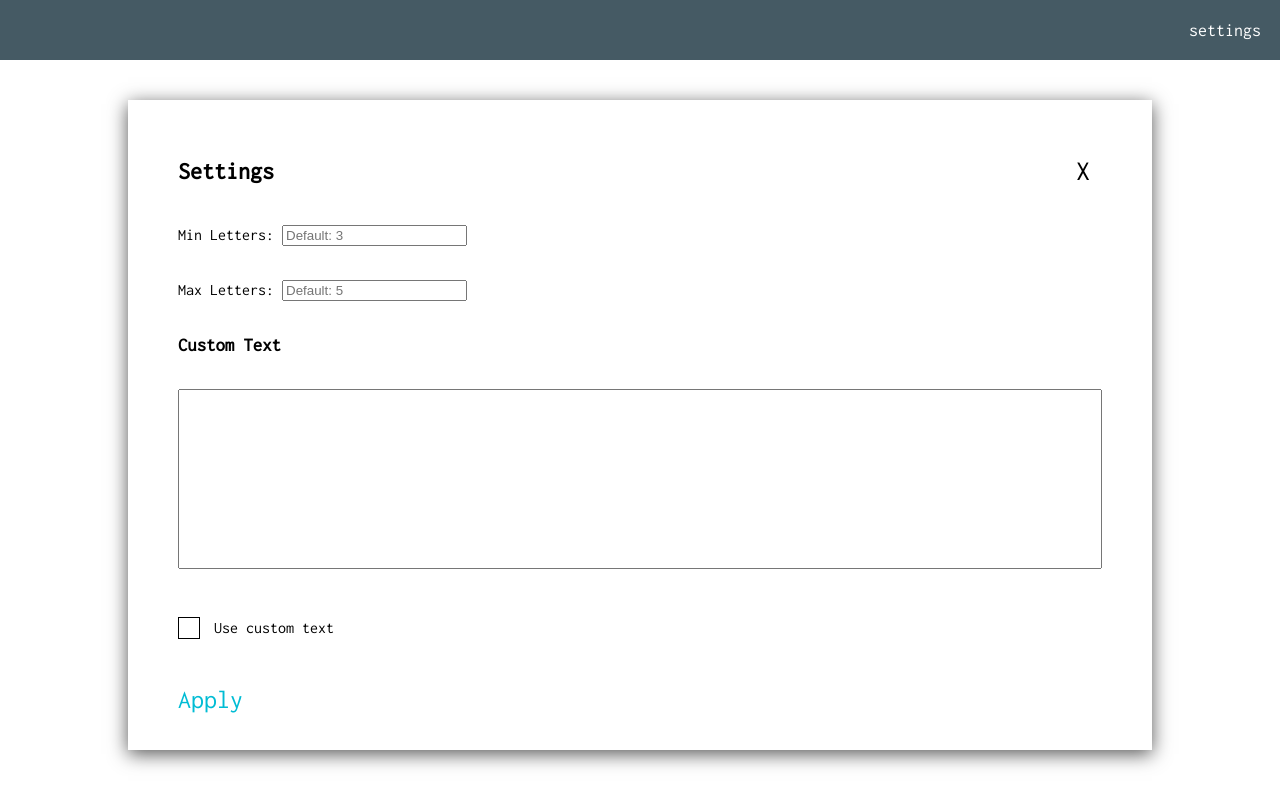
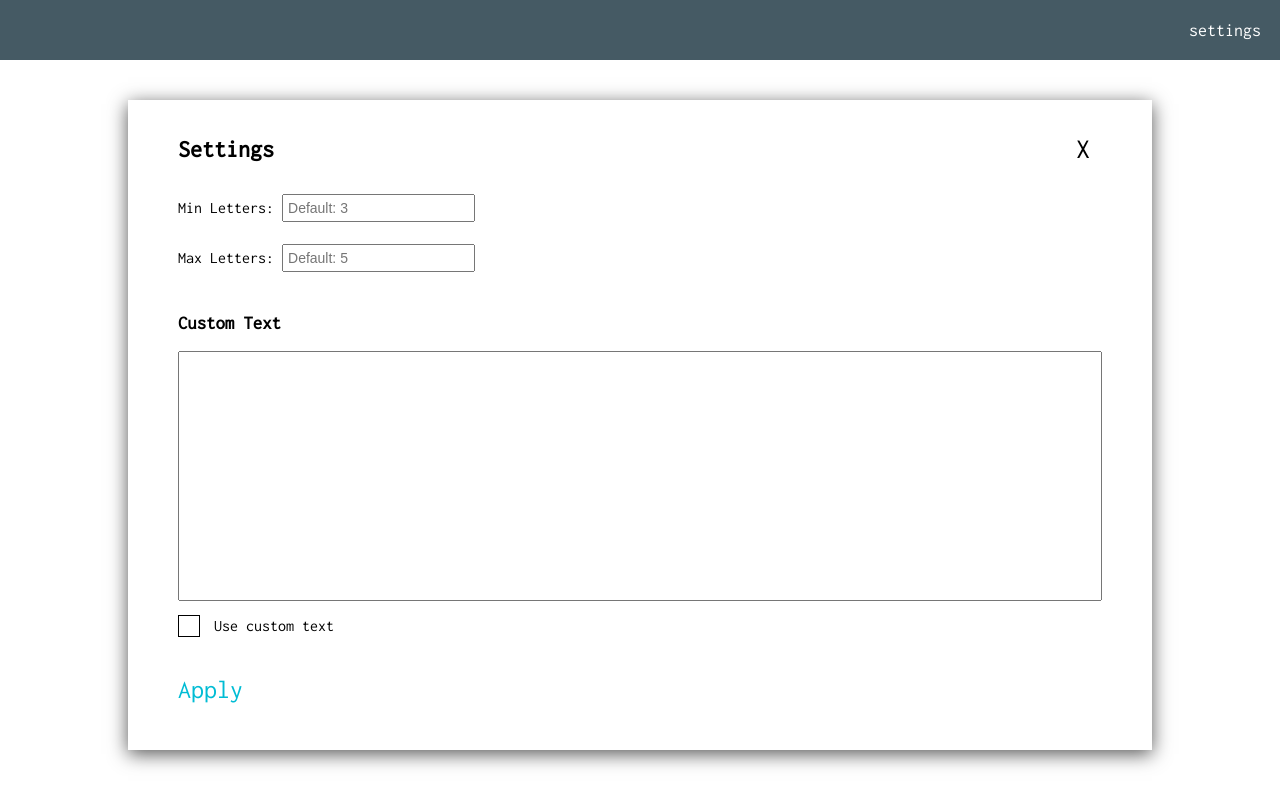
Before and after one commit to gabriel2761/typing-practice-app, a plain HTML site: page index.html in a window 1280 px wide. Both pictures are taken after a click on the element "settings". Drawn offline with nearby package versions, Linux system fonts and the light colour scheme; files that its build step writes are made by us from their sources.

Commit message:
fix: Remove whitespace bug on elements

```diff
--- a/css/main.scss
+++ b/css/main.scss
@@ -9,7 +9,6 @@ body {
     margin: 0;
     padding: 0;
     font-family: Inconsolata;
-    white-space: pre;
     #main-focus {
         position: absolute;
         top: 0;
@@ -71,12 +70,10 @@ body {
     padding: 16px 50px;
     z-index: 100;
     .settings-header-container {
+        margin-bottom: 12px;
         display: flex;
         align-items: center;
         justify-content: space-between;
-        .settings-header-title {
-            margin: 0;
-        }
         #settings-exit-button {
             margin: 0;
             padding: 6px 12px;
@@ -87,14 +84,16 @@ body {
             }
         }
     }
-    .custom-text-heading {
-        margin: 0;
+    .range-input {
+        margin-bottom: 22px;
+        padding: 4px;
+        font-size: 14px;
     }
     #custom-text-area {
         box-sizing: border-box;
         width: 100%;
         padding: 12px;
-        height: 180px;
+        height: 250px;
         font-size: 22px;
         color: #666;
         display: block;
@@ -119,7 +118,6 @@ body {
         }
     }
     #apply-settings-button {
-        margin: 0;
         font-size: 26px;
         color: $accent-color;
         cursor: pointer;
@@ -127,20 +125,21 @@ body {
 }
 
 .typing-info {
-    margin: 0 auto;
+    margin: 100px auto 0;
     width: 80%;
     text-align: right;
-    .info-heading {
-        margin: 0;
-    }
 }
 
 #letters-view {
-    margin: 0 auto;
+    white-space: pre;
+    margin: 40px auto;
     width: 80%;
     font-size: 32px;
     display: flex;
     flex-wrap: wrap;
+    .letter {
+        border-bottom: 2px solid #fff;
+    }
     .highlightCorrect {
         color: blue;
     }
--- a/index.html
+++ b/index.html
@@ -31,8 +31,8 @@
                 <h2 class="settings-header-title">Settings</h2>
                 <p id="settings-exit-button">X</p>
             </div>
-            <div class="letter-range-container">Min Letters: <input id="minletter-range-input" placeholder="Default: 3" onkeypress="return event.charCode >= 48 && event.charCode <= 57"></div>
-            <div class="letter-range-container">Max Letters: <input id="maxletter-range-input" placeholder="Default: 5" onkeypress="return event.charCode >= 48 && event.charCode <= 57" ></div>
+            <div class="letter-range-container">Min Letters: <input id="minletter-range-input" class="range-input" placeholder="Default: 3" onkeypress="return event.charCode >= 48 && event.charCode <= 57"></div>
+            <div class="letter-range-container">Max Letters: <input id="maxletter-range-input" class="range-input" placeholder="Default: 5" onkeypress="return event.charCode >= 48 && event.charCode <= 57" ></div>
             <h3 class="custom-text-heading">Custom Text</h3>
             <textarea id="custom-text-area"></textarea>
             <div class="checkbox-container">
```
